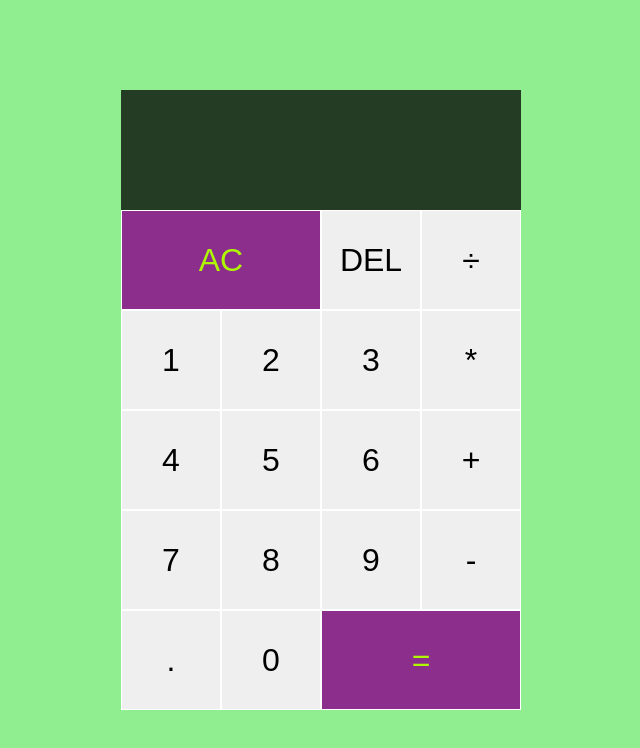
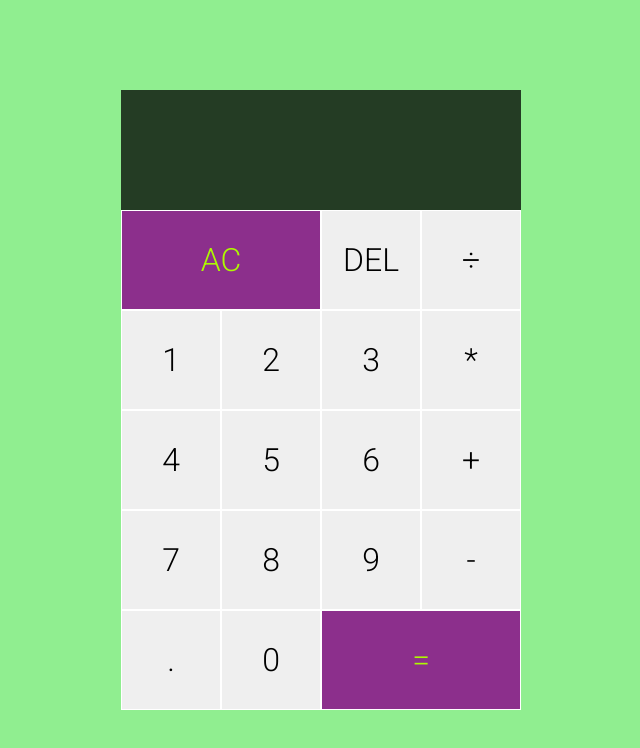
Before and after one commit to uditthecoderexe/Arithmetician, a plain HTML site: page index.html in a window 1280 px wide. Shown: the whole page, without its empty margins (319-959 px from the left). Drawn offline with Linux system fonts and the light colour scheme.

Commit message:
Update style.css

```diff
--- a/style.css
+++ b/style.css
@@ -1,6 +1,6 @@
 *, *::before, *::after {
   box-sizing: border-box;
-  font-family: Gotham Rounded, sans-serif;
+ font-family: 'Roboto', sans-serif;
   font-weight: normal;
 }
 
```
